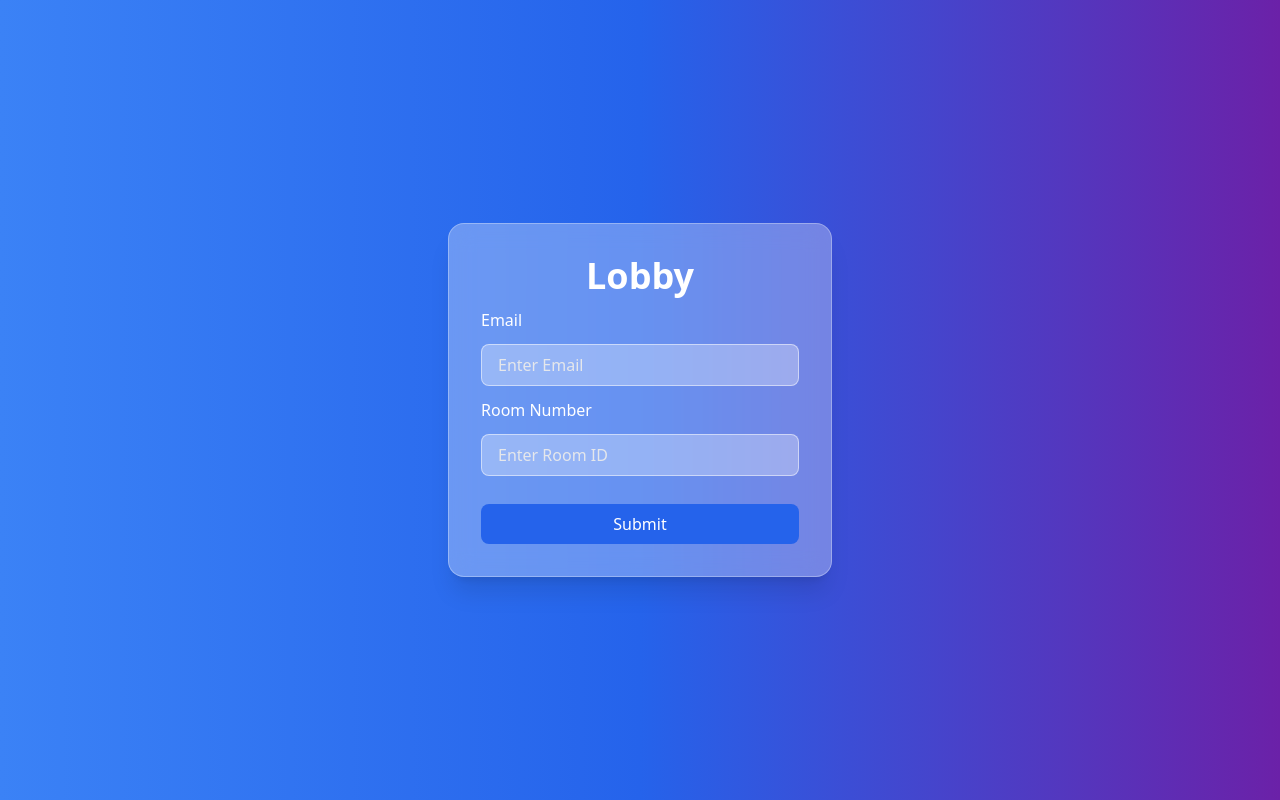
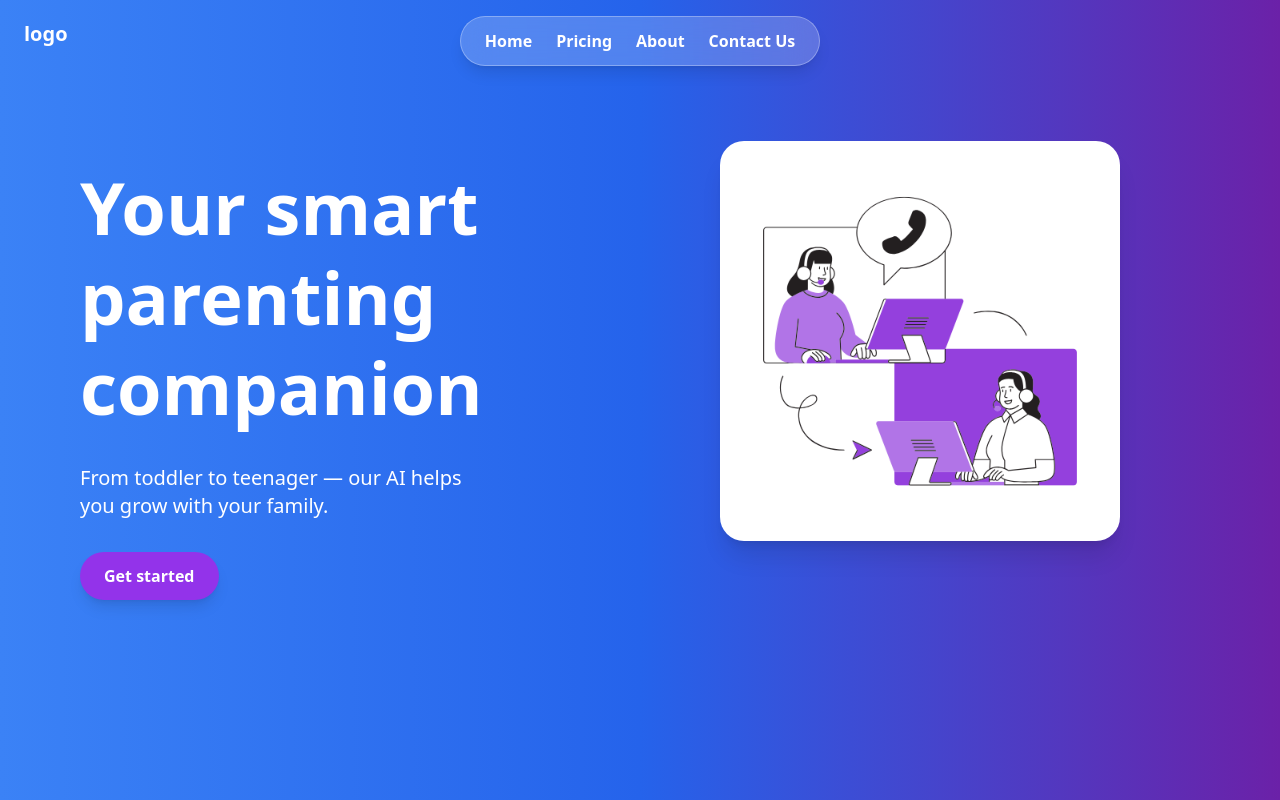
Before and after one commit to ya-sh23/Code-Connect, a React (Vite) app in the folder client/: page / in a window 1280 px wide. Built offline with nearby package versions, Linux system fonts and the light colour scheme; no server answers.

Commit message:
Working on landing page

```diff
--- a/client/src/App.jsx
+++ b/client/src/App.jsx
@@ -3,12 +3,20 @@ import { Routes, Route } from "react-router-dom";
 import "./App.css";
 import LobbyScreen from "./screens/Lobby";
 import RoomPage from "./screens/Room";
+import Home from "./screens/Home";
+import Pricing from "./components/Pricing";
+import About from "./components/About";
+import Contact from "./components/Contact";
 
 function App() {
   return (
     <div className="App bg-gray-800">
       <Routes>
-        <Route path="/" element={<LobbyScreen />} />
+        <Route path="/" element={<Home/>} />
+        <Route path="/pricing" element={<Pricing/>} />
+        <Route path="/about" element={<About/>} />
+        <Route path="/contact" element={<Contact/>} />
+        <Route path="/lobby" element={<LobbyScreen />} />
         <Route path="/room/:roomId" element={<RoomPage />} />
       </Routes>
     </div>
--- /dev/null
+++ b/client/src/components/About.jsx
@@ -0,0 +1,12 @@
+import React from 'react'
+import Navbar from './Navbar';
+const About = () => {
+  return (
+    <div className="min-h-screen bg-gradient-to-r from-blue-500 via-blue-600 to-purple-800 text-white">
+      <Navbar />
+      About
+    </div>
+  );
+}
+
+export default About
--- /dev/null
+++ b/client/src/components/Contact.jsx
@@ -0,0 +1,13 @@
+import React from 'react'
+import Navbar from './Navbar';
+
+const Contact = () => {
+  return (
+    <div className="min-h-screen bg-gradient-to-r from-blue-500 via-blue-600 to-purple-800 text-white">
+      <Navbar />
+      Contact
+    </div>
+  );
+}
+
+export default Contact
--- /dev/null
+++ b/client/src/components/Navbar.jsx
@@ -0,0 +1,28 @@
+import React from "react";
+import { NavLink } from "react-router-dom";
+
+const Navbar = () => {
+  return (
+    <div className="relative">
+
+      <div className="absolute top-5 left-6 text-white text-xl font-bold">
+        <NavLink to="/">logo</NavLink>
+      </div>
+
+      <nav
+        className="w-full flex justify-center py-4 bg-gradient-to-r from-blue-500 via-blue-600 to-purple-800 text-white rounded-lg"
+      >
+        <div
+          className="px-6 py-3 bg-white/20 backdrop-blur-lg border border-white/30 rounded-full shadow-lg flex space-x-6 font-bold"
+        >
+          <NavLink  to="/">Home</NavLink>
+          <NavLink to="/pricing">Pricing</NavLink>
+          <NavLink to="/about">About</NavLink>
+          <NavLink to="/contact">Contact Us</NavLink>
+        </div>
+      </nav>
+    </div>
+  );
+};
+
+export default Navbar;
--- /dev/null
+++ b/client/src/components/Pricing.jsx
@@ -0,0 +1,13 @@
+import React from 'react'
+import Navbar from './Navbar';
+
+const Pricing = () => {
+  return (
+    <div className="min-h-screen bg-gradient-to-r from-blue-500 via-blue-600 to-purple-800 text-white">
+        <Navbar/>
+        Pricing
+    </div>
+  );
+}
+
+export default Pricing
--- /dev/null
+++ b/client/src/screens/Home.jsx
@@ -0,0 +1,40 @@
+import React from "react";
+import Navbar from "../components/Navbar";
+import imgs from "../assets/img.png"
+
+const Home = () => {
+  return (
+    <>
+      <div className="min-h-screen bg-gradient-to-r from-blue-500 via-blue-600 to-purple-800 text-white">
+        <Navbar />
+        <div className="flex items-center justify-between">
+          <div className="mt-20 mx-20 w-fit">
+            <h1 className="text-7xl font-bold leading-tight">
+              Your smart <br /> parenting <br />
+              <span className="">companion</span>
+            </h1>
+
+            <p className=" text-xl mt-8">
+              From toddler to teenager — our AI helps you grow with your family.
+            </p>
+
+            <div className="flex items-center space-x-4 mt-8">
+              <button className="bg-purple-600 hover:bg-purple-700 text-white px-6 py-3 rounded-full font-semibold shadow-lg">
+                Get started
+              </button>
+            </div>
+          </div>
+
+          <div className="flex justify-end w-full pr-40">
+            <img
+              src={imgs}
+              className="w-[400px] h-[400px] object-cover rounded-3xl shadow-xl"
+            />
+          </div>
+        </div>
+      </div>
+    </>
+  );
+};
+
+export default Home;
```
Also changed, not shown: client/src/assets/img.png (added).
